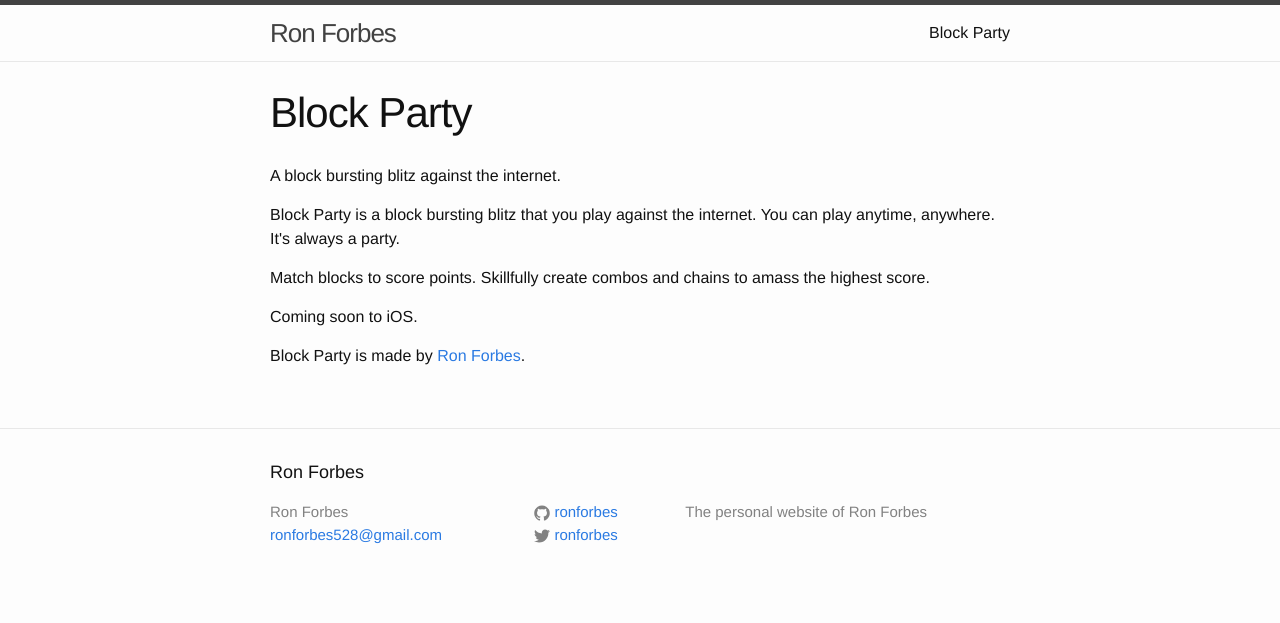
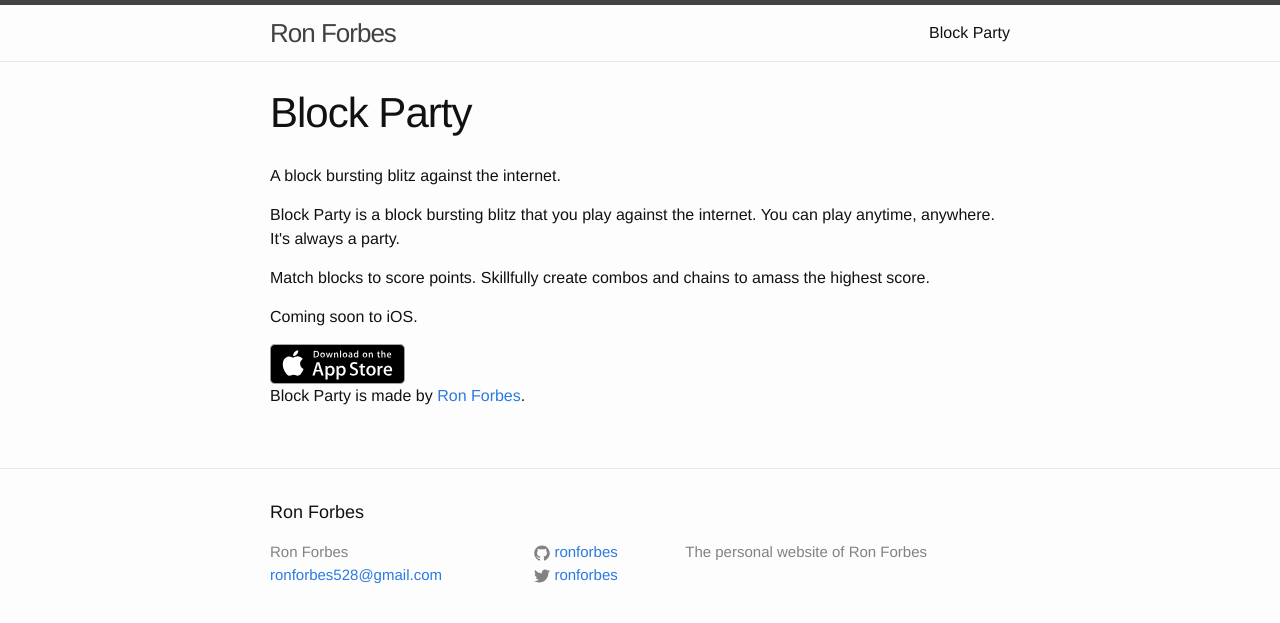
Before and after one commit to ronforbes/ronforbes.github.io, a Jekyll site: the page built from blockparty.html, in a window 1280 px wide. Shown: the top 623 px of the page. Built offline with Jekyll 4.4.1, drawn with Linux system fonts in a browser that asks for light colours.

Commit message:
Added download link

```diff
--- a/blockparty.html
+++ b/blockparty.html
@@ -8,4 +8,5 @@ permalink: /blockparty/
 <p>Block Party is a block bursting blitz that you play against the internet. You can play anytime, anywhere. It's always a party.</p>
 <p>Match blocks to score points. Skillfully create combos and chains to amass the highest score.</p>
 <p>Coming soon to iOS.</p>
+<a href="https://itunes.apple.com/us/app/blockparty/id1020962079?ls=1&mt=8"><img src="/images/Download_on_the_App_Store_Badge_US-UK_135x40.svg"></a>
 <p>Block Party is made by <a href="../">Ron Forbes</a>.</p>
```
Also changed, not shown: images/Download_on_the_App_Store_Badge_US-UK_135x40.svg (added).
